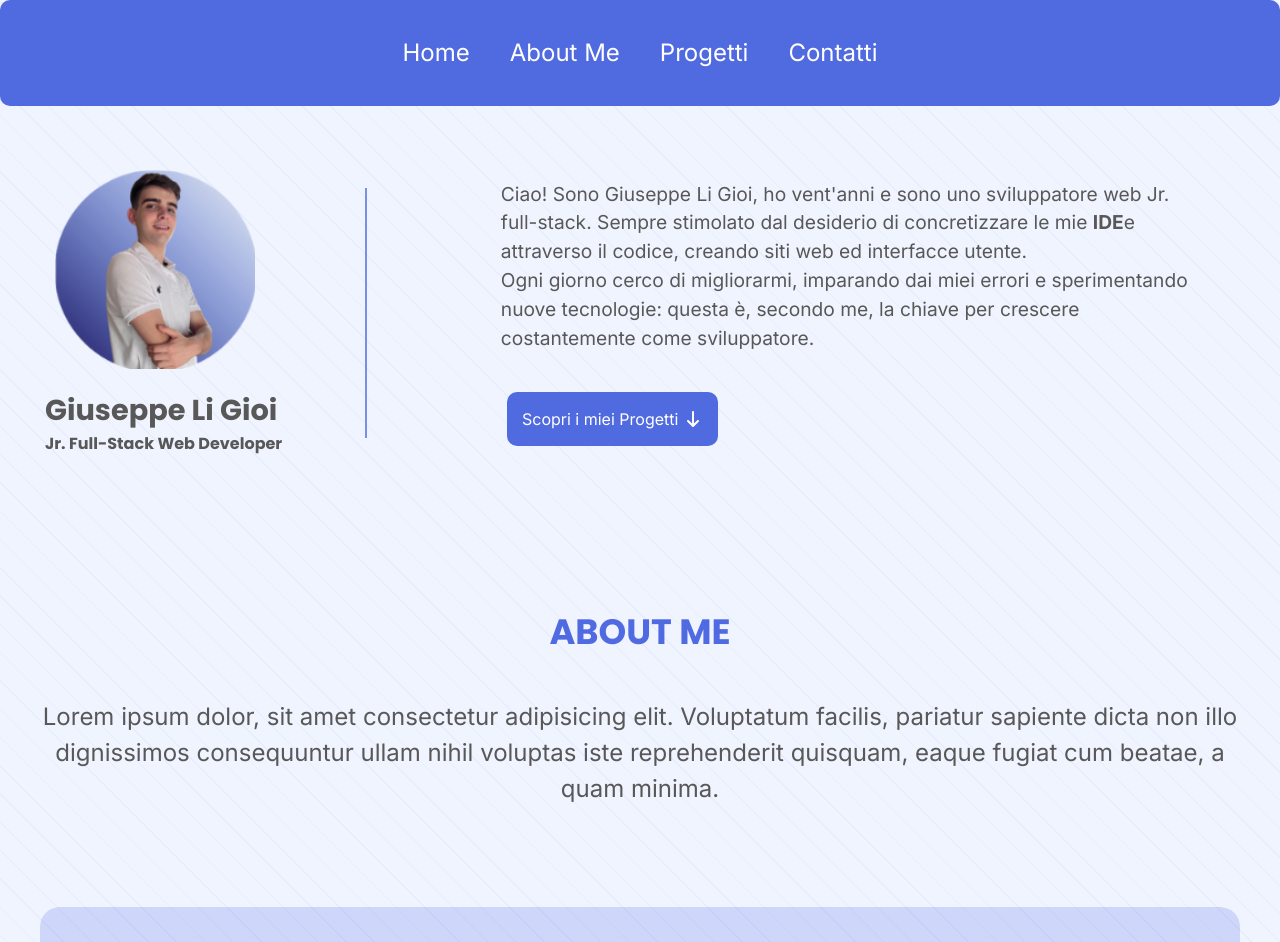
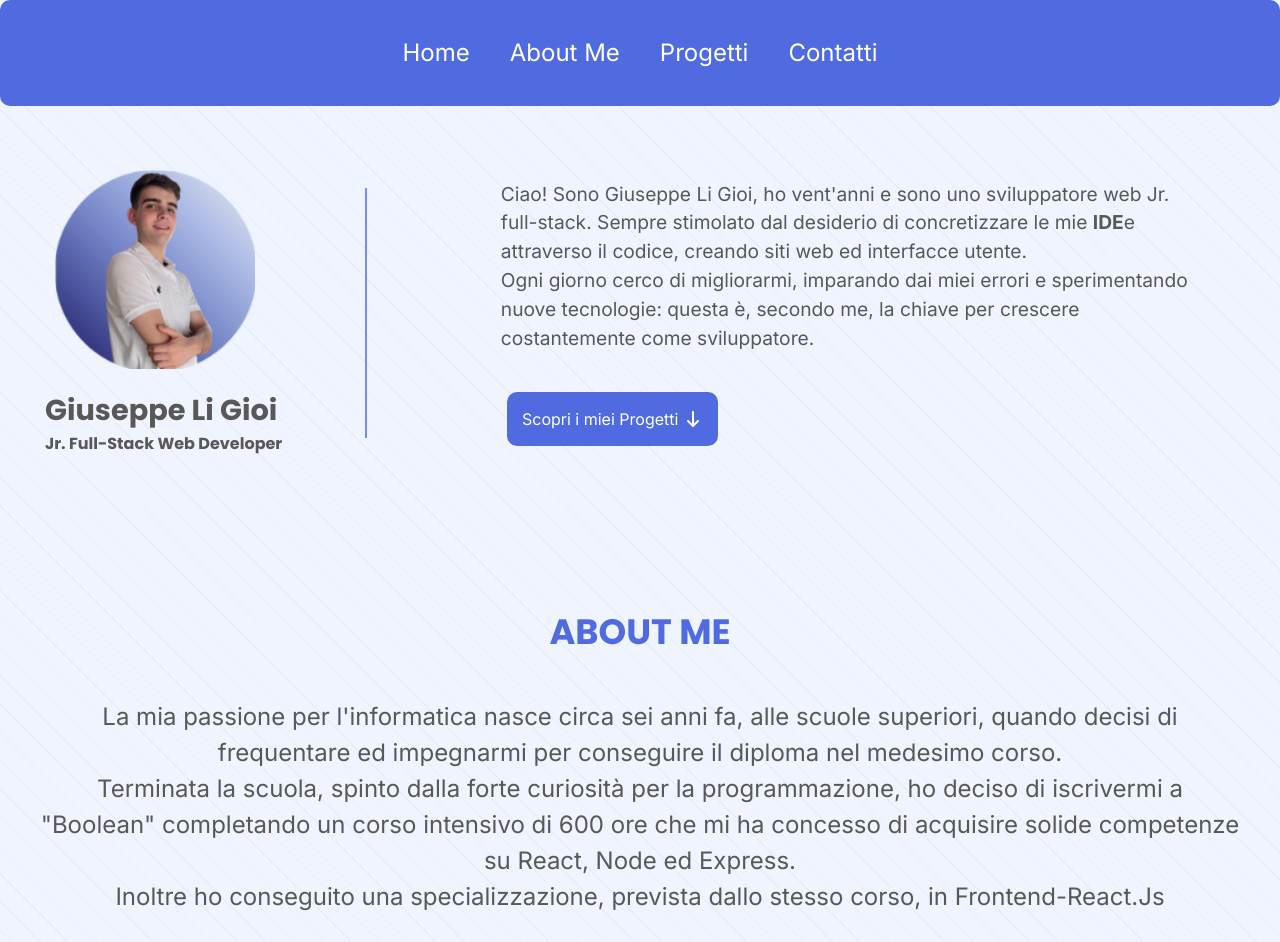
Before and after one commit to GiuseppeLiGioi/personal-portfolio, a React (Vite) app: page / in a window 1280 px wide. Shown: the top 942 px of the page. Built offline with nearby package versions, Linux system fonts and the light colour scheme.

Commit message:
added. about me description

```diff
--- a/src/Components/About.jsx
+++ b/src/Components/About.jsx
@@ -4,8 +4,10 @@ export default function About(){
 
         <div className="about-inner fade-in-up">
         <h2 className="title-about">ABOUT ME</h2>
-        <p className="description-about">Lorem ipsum dolor, sit amet consectetur adipisicing elit. Voluptatum facilis, pariatur sapiente dicta non illo dignissimos consequuntur ullam nihil
-        voluptas iste reprehenderit quisquam, eaque fugiat cum beatae, a quam minima.
+        <p className="description-about">
+            La mia passione per l'informatica nasce circa sei anni fa, alle scuole superiori, quando decisi di frequentare ed impegnarmi per conseguire il diploma nel medesimo corso.<br/>
+            Terminata la scuola, spinto dalla forte curiosità per la programmazione, ho deciso di iscrivermi a "Boolean" completando un corso intensivo di 600 ore che mi ha concesso di acquisire solide competenze su React, Node ed Express. <br />
+            Inoltre ho conseguito una specializzazione, prevista dallo stesso corso, in Frontend-React.Js
         </p>
         </div>
 
```
Also changed, not shown: public/pulsefit-foto.jpg.
